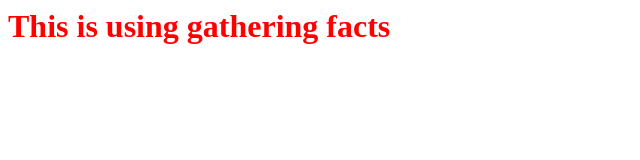
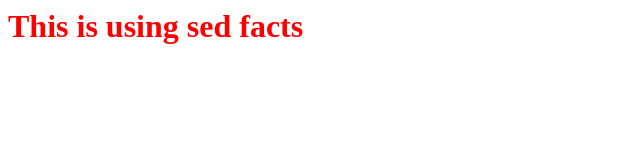
Before and after one commit to mahi-442/ansiblegatheringfacts, a plain HTML site: page index.html in a window 1280 px wide. Shown: the whole page, without its empty margins (0-640 px from the left). Drawn offline with Linux system fonts and the light colour scheme.

Commit message:
modified

```diff
--- a/index.html
+++ b/index.html
@@ -1 +1 @@
-<h1 style="color:red">This is using gathering facts<h1>
+<h1 style="color:red">This is using sed facts<h1>
```
